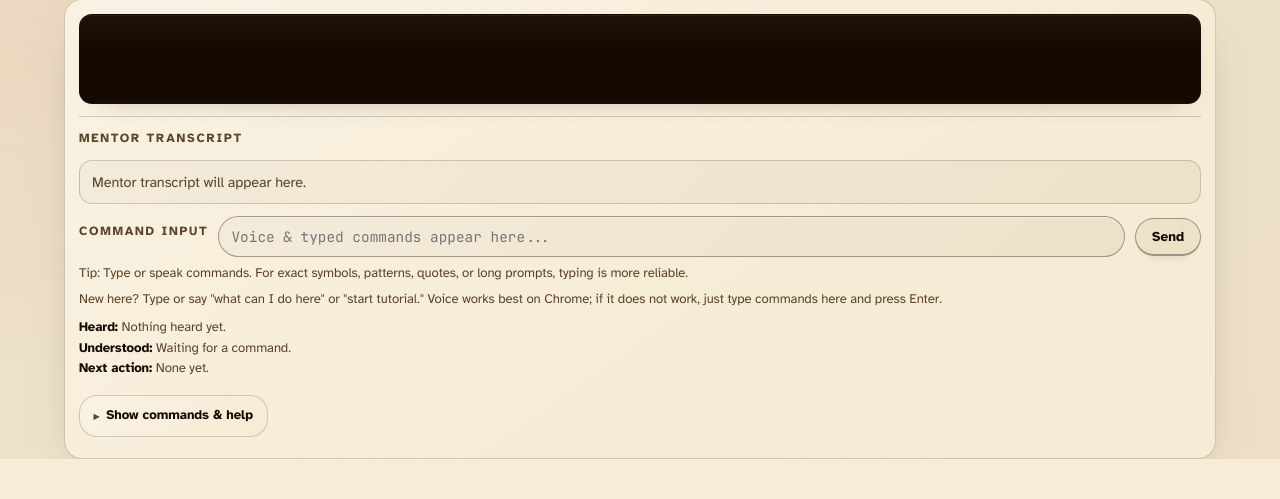
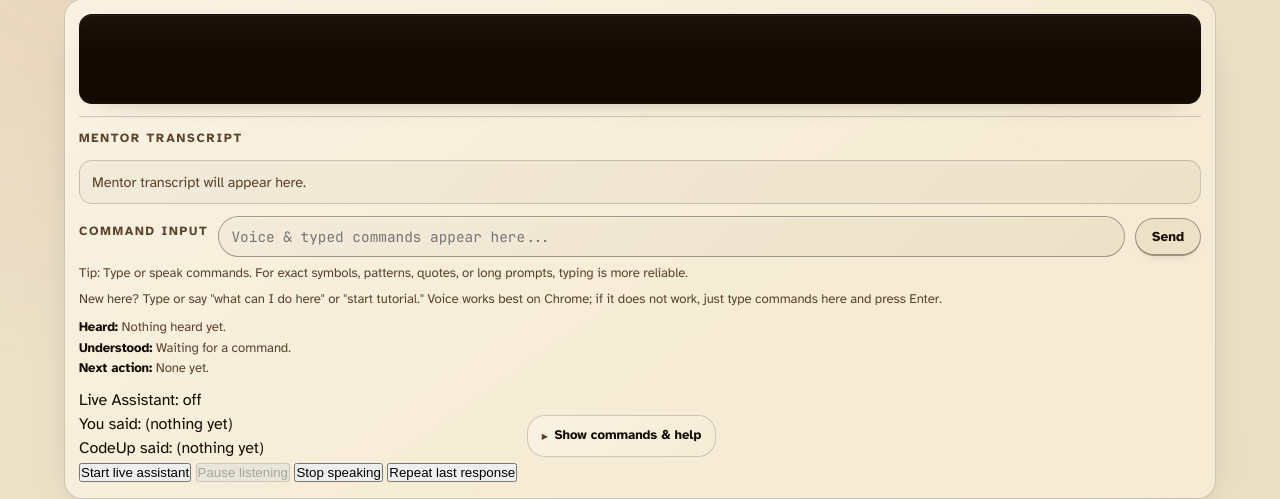
Before and after one commit to da-taki/Code_Up, a Flask app: page /ide in a window 1280 px wide. Shown: the part 882-1381 px from the top of the page. Before the commit the page ends 1341 px from the top, so only its background shows below. Run offline with Flask 3, Linux system fonts and the light colour scheme; some libraries are stand-ins or nearby versions.

Commit message:
add live assistant mode
Slice 5 of the live non-visual programming cockpit, frontend-first. New
static/live-assistant.js is a self-contained, dependency-injected state machine
(enabled, listening, paused, processing, speaking, bounded transcript) that is
unit-tested in Node with mocked speech/recognition and never touches the DOM.
app.js wires real deps (existing recognition, SpeechManager, speak) and intercepts
assistant control/meta commands in handleCommandText BEFORE the /voice-command
fetch, so cockpit and proposal commands keep routing through the existing backend
unchanged (no backend edits, no intent collisions). Hands-free listening is never
on by default; it starts only on explicit 'start live assistant', falls back to
typed mode when SpeechRecognition is unavailable, and 'cancel last command' never
undoes code. index.html adds an accessible Live Assistant panel (polite aria-live
status, last heard/last response, four labelled buttons).

Co-Authored-By: Claude Opus 4.8 <noreply@anthropic.com>

```diff
--- /dev/null
+++ b/static/live-assistant.js
@@ -0,0 +1,266 @@
+'use strict';
+/**
+ * Live Assistant Mode — a controlled, interruptible, non-visual assistant layer.
+ *
+ * This is a self-contained state machine. All side effects (speech, recognition,
+ * status UI) are injected as `deps`, so it can be unit-tested in Node with mocks
+ * and never assumes a DOM. app.js wires the real dependencies; index.html shows
+ * the status panel.
+ *
+ * Design rules honoured here:
+ *  - Hands-free listening is never on by default; it starts only on an explicit
+ *    "start live assistant".
+ *  - Commands are routed through the SAME /voice-command path as typed commands
+ *    (app.js does that); only assistant *control/meta* commands are handled here.
+ *  - The transcript is bounded.
+ *  - It never undoes code. "cancel last command" only cancels pending speech.
+ */
+(function (root) {
+  function createLiveAssistant(deps) {
+    deps = deps || {};
+    var MAX_TURNS = 10;
+
+    var state = {
+      assistantEnabled: false,
+      listening: false,
+      paused: false,
+      processing: false,
+      speaking: false,
+      lastHeardCommand: '',
+      lastAssistantResponse: '',
+      lastAssistantAction: '',
+      recentTurns: [],
+      recognitionAvailable: !!deps.recognitionAvailable,
+      speechAvailable: deps.speechAvailable !== false,
+    };
+
+    function _speak(text) {
+      if (text && deps.speak) deps.speak(String(text));
+    }
+
+    function statusText() {
+      if (!state.assistantEnabled) return 'off';
+      if (state.speaking) return 'speaking';
+      if (state.processing) return 'processing';
+      if (state.paused) return 'paused';
+      if (state.listening) return 'listening';
+      return 'on';
+    }
+
+    function snapshot() {
+      return {
+        assistantEnabled: state.assistantEnabled,
+        listening: state.listening,
+        paused: state.paused,
+        processing: state.processing,
+        speaking: state.speaking,
+        lastHeardCommand: state.lastHeardCommand,
+        lastAssistantResponse: state.lastAssistantResponse,
+        lastAssistantAction: state.lastAssistantAction,
+        recentTurns: state.recentTurns.slice(),
+        recognitionAvailable: state.recognitionAvailable,
+        speechAvailable: state.speechAvailable,
+        status: statusText(),
+      };
+    }
+
+    function _emit() {
+      if (deps.onStateChange) {
+        try { deps.onStateChange(snapshot()); } catch (e) {}
+      }
+    }
+
+    // ---- control -------------------------------------------------------
+
+    function start() {
+      state.assistantEnabled = true;
+      state.paused = false;
+      if (state.recognitionAvailable && deps.startListening) {
+        deps.startListening();
+        state.listening = true;
+        _speak('Live assistant on and listening. Say what can I say here for commands.');
+      } else {
+        state.listening = false;
+        _speak('Live assistant on. Speech recognition is not available in this browser, '
+               + 'so you can still type commands.');
+      }
+      _emit();
+    }
+
+    function stop() {
+      state.assistantEnabled = false;
+      state.listening = false;
+      state.paused = false;
+      if (deps.stopListening) deps.stopListening();
+      _speak('Live assistant off.');
+      _emit();
+    }
+
+    function pauseListening() {
+      if (!state.assistantEnabled) return;
+      state.paused = true;
+      state.listening = false;
+      if (deps.stopListening) deps.stopListening();
+      _speak('Listening paused. Say resume listening to continue.');
+      _emit();
+    }
+
+    function resumeListening() {
+      if (!state.assistantEnabled) return;
+      state.paused = false;
+      if (state.recognitionAvailable && deps.startListening) {
+        deps.startListening();
+        state.listening = true;
+        _speak('Listening resumed.');
+      } else {
+        _speak('Speech recognition is not available. You can type commands.');
+      }
+      _emit();
+    }
+
+    function stopSpeaking() {
+      if (deps.cancelSpeech) deps.cancelSpeech();
+      state.speaking = false;
+      _emit();
+    }
+
+    function repeat() {
+      if (state.lastAssistantResponse) _speak(state.lastAssistantResponse);
+      else _speak('I have not said anything to repeat yet.');
+    }
+
+    // Cancels pending speech/processing only. Never undoes code.
+    function cancelLast() {
+      state.processing = false;
+      if (deps.cancelSpeech) deps.cancelSpeech();
+      _speak('Cancelled. I did not change your code.');
+      _emit();
+    }
+
+    // ---- transcript ----------------------------------------------------
+
+    function recordTurn(heard, response, action) {
+      if (heard) {
+        state.lastHeardCommand = String(heard);
+        state.recentTurns.push({ speaker: 'learner', text: String(heard).slice(0, 200), action: '' });
+      }
+      if (response || action) {
+        if (response) state.lastAssistantResponse = String(response);
+        if (action) state.lastAssistantAction = String(action);
+        state.recentTurns.push({
+          speaker: 'codeup',
+          text: String(response || '').slice(0, 400),
+          action: String(action || ''),
+        });
+      }
+      // Keep at most MAX_TURNS exchanges (learner + codeup entries).
+      while (state.recentTurns.length > MAX_TURNS * 2) state.recentTurns.shift();
+      _emit();
+    }
+
+    function noteListening(on) { state.listening = !!on; _emit(); }
+    function noteProcessing(on) { state.processing = !!on; _emit(); }
+    function noteSpeaking(on) { state.speaking = !!on; _emit(); }
+
+    // ---- context helpers ----------------------------------------------
+
+    function modeName(mode) {
+      return (mode === 'audio_blocks') ? 'Audio Blocks Mode' : 'Python Code Mode';
+    }
+
+    function helpText(mode) {
+      if (mode === 'audio_blocks') {
+        return 'In Audio Blocks Mode you can say: add print block, set message to hello, '
+             + 'compile blocks, run, transfer blocks to Python mode, list blocks. '
+             + 'Say what mode am I in to check your mode.';
+      }
+      return 'You can say: project map, show program state, what variables exist, '
+           + 'step through this, explain error, what changed, read before and after, run, '
+           + 'analyze. Say where am I or what mode am I in to get your bearings.';
+    }
+
+    function whereAmI(ctx) {
+      ctx = ctx || {};
+      var parts = ['You are in ' + modeName(ctx.mode) + '.'];
+      if (ctx.file) parts.push('The current file is ' + ctx.file + '.');
+      if (state.lastHeardCommand) parts.push('Your last command was ' + state.lastHeardCommand + '.');
+      parts.push('Say what can I say here for commands.');
+      return parts.join(' ');
+    }
+
+    // ---- meta-command interception ------------------------------------
+    // Returns true if the text was an assistant control/meta command (handled
+    // here, NOT sent to /voice-command). Everything else returns false and flows
+    // through the normal command path.
+
+    function handleMetaCommand(text) {
+      var t = String(text || '').toLowerCase().trim().replace(/\s+/g, ' ');
+      if (!t) return false;
+
+      // "start" works even when the assistant is off (that is how you turn it on).
+      if (/^(start|enable|turn on)( the)? live assistant$/.test(t) || t === 'start assistant') {
+        start();
+        return true;
+      }
+      // When the assistant is off, nothing else is intercepted: ordinary commands
+      // keep their existing behaviour.
+      if (!state.assistantEnabled) return false;
+
+      if (/^(stop|disable|turn off)( the)? live assistant$/.test(t) || t === 'stop assistant') {
+        stop(); return true;
+      }
+      if (t === 'pause listening' || t === 'pause') { pauseListening(); return true; }
+      if (t === 'resume listening' || t === 'resume') { resumeListening(); return true; }
+      if (t === 'stop speaking' || t === 'stop talking' || t === 'be quiet' || t === 'quiet') {
+        stopSpeaking(); return true;
+      }
+      if (t === 'repeat that' || t === 'repeat last response' || t === 'say that again'
+          || t === 'what did you just say') { repeat(); return true; }
+      if (t === 'what did you hear' || t === 'what did i just ask' || t === 'what did i ask'
+          || t === 'what did i say' || t === 'what did i just say') {
+        _speak(state.lastHeardCommand
+          ? ('You last asked: ' + state.lastHeardCommand + '.')
+          : 'I have not heard a command yet.');
+        return true;
+      }
+      if (t === 'what did you do' || t === 'what did you just do') {
+        _speak(state.lastAssistantResponse
+          ? ('I said: ' + state.lastAssistantResponse)
+          : 'I have not done anything yet.');
+        return true;
+      }
+      if (t === 'cancel last command' || t === 'cancel') { cancelLast(); return true; }
+      if (t === 'what can i say here' || t === 'what can i say') {
+        _speak(helpText(deps.getMode ? deps.getMode() : 'python')); return true;
+      }
+      if (t === 'where am i') {
+        _speak(whereAmI({
+          mode: deps.getMode ? deps.getMode() : 'python',
+          file: deps.getFile ? deps.getFile() : '',
+        }));
+        return true;
+      }
+      if (t === 'what mode am i in') {
+        _speak(modeName(deps.getMode ? deps.getMode() : 'python')); return true;
+      }
+      return false;
+    }
+
+    _emit();
+
+    return {
+      start: start, stop: stop,
+      pauseListening: pauseListening, resumeListening: resumeListening,
+      stopSpeaking: stopSpeaking, repeat: repeat, cancelLast: cancelLast,
+      handleMetaCommand: handleMetaCommand, recordTurn: recordTurn,
+      noteListening: noteListening, noteProcessing: noteProcessing, noteSpeaking: noteSpeaking,
+      modeName: modeName, helpText: helpText, whereAmI: whereAmI,
+      getState: snapshot,
+    };
+  }
+
+  root.createLiveAssistant = createLiveAssistant;
+  if (typeof module !== 'undefined' && module.exports) {
+    module.exports = { createLiveAssistant: createLiveAssistant };
+  }
+})(typeof window !== 'undefined' ? window : (typeof globalThis !== 'undefined' ? globalThis : this));
--- a/templates/index.html
+++ b/templates/index.html
@@ -292,6 +292,18 @@
         <div><span class="cu-command-understanding-label">Understood:</span> <span id="understoodCommand">Waiting for a command.</span></div>
         <div><span class="cu-command-understanding-label">Next action:</span> <span id="nextCommandAction">None yet.</span></div>
       </div>
+
+      <section id="liveAssistantPanel" class="cu-live-assistant" role="region" aria-label="Live Assistant">
+        <p id="liveAssistantStatus" class="cu-live-assistant-status" role="status" aria-live="polite" aria-atomic="true">Live Assistant: off</p>
+        <p id="liveAssistantHeard" class="cu-live-assistant-line">You said: (nothing yet)</p>
+        <p id="liveAssistantResponse" class="cu-live-assistant-line">CodeUp said: (nothing yet)</p>
+        <div class="cu-live-assistant-controls" role="group" aria-label="Live Assistant controls">
+          <button type="button" id="liveAssistantStartBtn" aria-pressed="false" aria-label="Start live assistant">Start live assistant</button>
+          <button type="button" id="liveAssistantPauseBtn" disabled aria-label="Pause or resume listening">Pause listening</button>
+          <button type="button" id="liveAssistantStopSpeakBtn" aria-label="Stop speaking">Stop speaking</button>
+          <button type="button" id="liveAssistantRepeatBtn" aria-label="Repeat last response">Repeat last response</button>
+        </div>
+      </section>
 
       <details id="cuHelpPanel" class="cu-disclosure cu-help-disclosure">
         <summary class="cu-disclosure-summary">Show commands &amp; help</summary>
@@ -692,6 +704,7 @@
 
   <script src="/static/vendor/monaco/min/vs/loader.js"></script>
   <script src="/static/voice-engine.js"></script>
+  <script src="/static/live-assistant.js"></script>
   <script src="/static/app.js"></script>
   <script src="/static/tutorial.js"></script>
 
```
Also changed, not shown: tests/live_assistant.test.js (added, +185 -0 lines), tests/test_live_assistant_frontend.py (added, +82 -0 lines), README.md, static/app.js.
